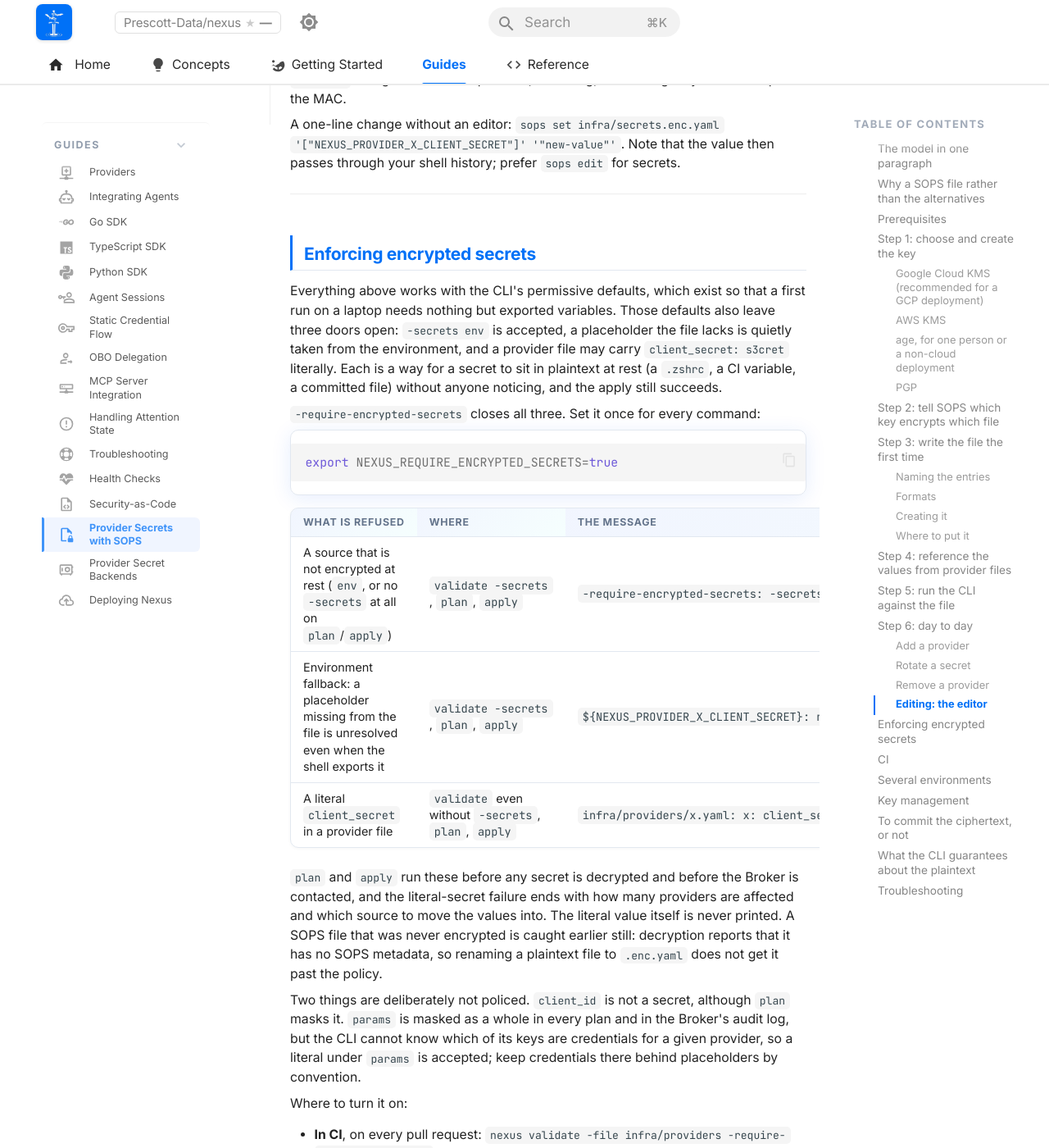
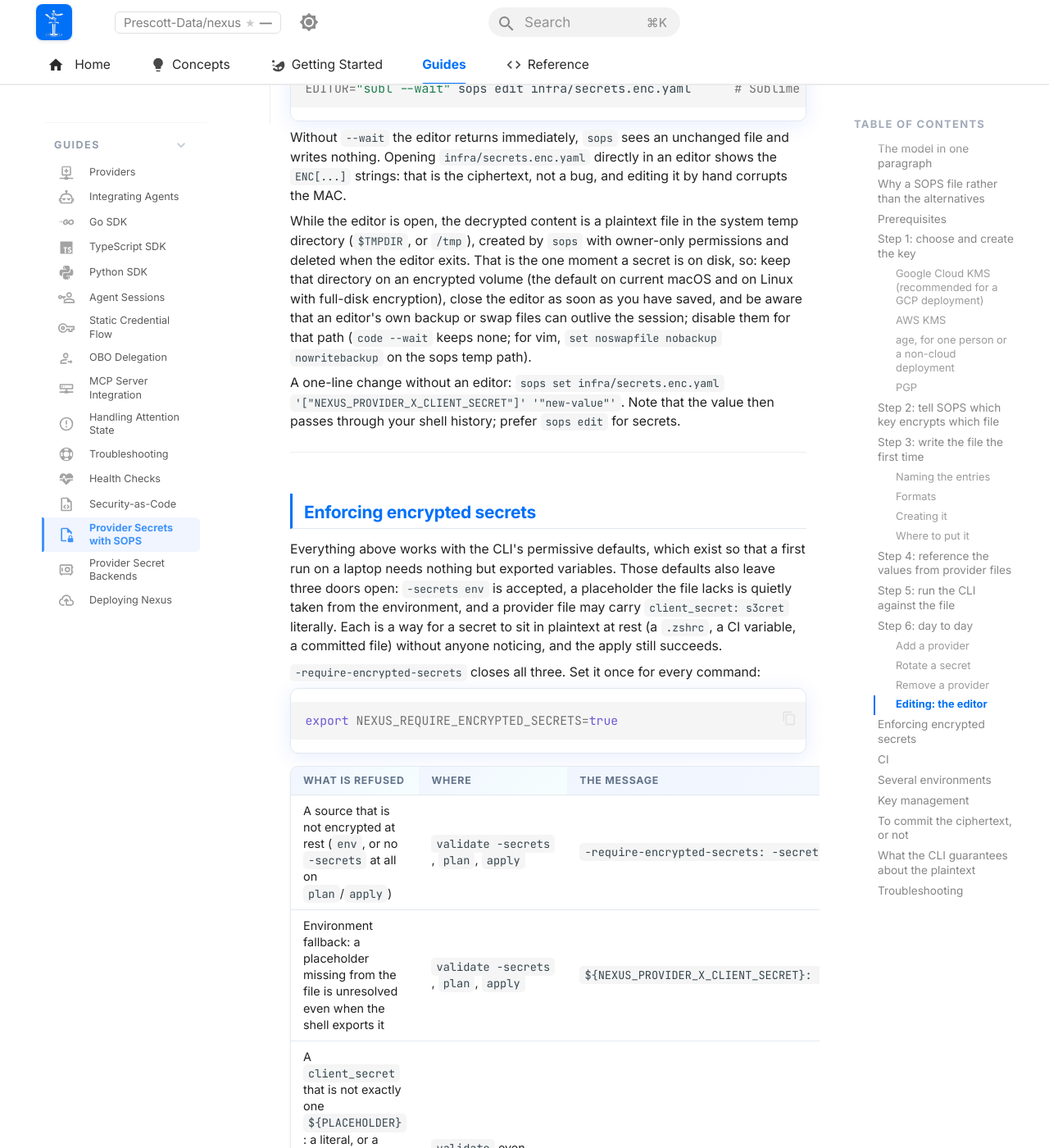
Before and after one commit to Prescott-Data/nexus-framework, an MkDocs documentation site: the page built from docs/guides/provider-secrets-with-sops.md, in a window 1280 px wide and 1400 px high, scrolled down 9720 px. Shown: the whole window at 82% size. Built offline with MkDocs 1.6.1 and Material for MkDocs 9.7.7, drawn with Linux system fonts in a browser that asks for light colours; comment, search, counter and statistics services are not loaded; some of the changed text lies outside the part shown.

Commit message:
cli: client_secret must be exactly one placeholder; docs state the transient plaintext files and the policy's scope
Copilot review: a literal with a placeholder mixed in (hunter2-${X})
passed the contains-${ check and is the whole secret once X is empty, so
the rule is now an exact-match on one placeholder. The guide no longer
says plaintext is never on disk: sops edit and the first encrypt use a
transient owner-only temp file, and the text says so and what to do about
it. The policy is described as three rules, with params explicitly outside
it, everywhere it is summarised.

````diff
--- a/docs/guides/provider-secrets-with-sops.md
+++ b/docs/guides/provider-secrets-with-sops.md
@@ -12,7 +12,7 @@
 
 ## The model in one paragraph
 
-Provider files say **which** secrets a provider needs, as `${PLACEHOLDER}` references and nothing else. One [SOPS](https://github.com/getsops/sops) file holds **the values**, every one encrypted with a key you control (Google Cloud KMS, AWS KMS, age or PGP). `nexus plan` and `nexus apply` decrypt that file in memory, substitute the values into the manifest, and send the result to the Broker, which stores each secret in its own vault or [secret backend](provider-secret-backends.md). The plaintext exists in three places only: in the provider's console when you copy it, in your editor while `sops edit` is open, and in the CLI's memory for the length of a run. Nothing on disk, in git, in a shell profile or in a CI log ever holds a secret.
+Provider files say **which** secrets a provider needs, as `${PLACEHOLDER}` references and nothing else. One [SOPS](https://github.com/getsops/sops) file holds **the values**, every one encrypted with a key you control (Google Cloud KMS, AWS KMS, age or PGP). `nexus plan` and `nexus apply` decrypt that file in memory, substitute the values into the manifest, and send the result to the Broker, which stores each secret in its own vault or [secret backend](provider-secret-backends.md). The plaintext then exists only transiently: in the provider's console when you copy it; in a temporary file that `sops edit` (and the first-time encrypt in Step 3) creates with owner-only permissions and removes when the editor closes; and in the CLI's memory for the length of a run. The CLI itself never writes plaintext to disk, and nothing in git, in a shell profile or in a CI log ever holds a secret. Disk controls on the editing machine still matter for those transient files: full-disk encryption, and a temp directory you control.
 
 ```
 infra/
@@ -173,7 +173,7 @@
 
 ### Creating it
 
-Never write the plaintext inside the repository, even for a moment: an editor backup, a crash or a stray `git add -A` is how a plaintext file gets committed. Write it in a private temporary directory and encrypt from there:
+Never write the plaintext inside the repository, even for a moment: an editor backup, a crash or a stray `git add -A` is how a plaintext file gets committed. Write it in a private temporary directory (owner-only, on an encrypted volume), encrypt from there, and remove the directory in the same breath:
 
 ```bash
 TMP="$(mktemp -d)" && chmod 700 "$TMP"
@@ -306,6 +306,8 @@
 
 Without `--wait` the editor returns immediately, `sops` sees an unchanged file and writes nothing. Opening `infra/secrets.enc.yaml` directly in an editor shows the `ENC[...]` strings: that is the ciphertext, not a bug, and editing it by hand corrupts the MAC.
 
+While the editor is open, the decrypted content is a plaintext file in the system temp directory (`$TMPDIR`, or `/tmp`), created by `sops` with owner-only permissions and deleted when the editor exits. That is the one moment a secret is on disk, so: keep that directory on an encrypted volume (the default on current macOS and on Linux with full-disk encryption), close the editor as soon as you have saved, and be aware that an editor's own backup or swap files can outlive the session; disable them for that path (`code --wait` keeps none; for vim, `set noswapfile nobackup nowritebackup` on the sops temp path).
+
 A one-line change without an editor: `sops set infra/secrets.enc.yaml '["NEXUS_PROVIDER_X_CLIENT_SECRET"]' '"new-value"'`. Note that the value then passes through your shell history; prefer `sops edit` for secrets.
 
 ---
@@ -324,11 +326,11 @@
 |---|---|---|
 | A source that is not encrypted at rest (`env`, or no `-secrets` at all on `plan`/`apply`) | `validate -secrets`, `plan`, `apply` | `-require-encrypted-secrets: -secrets is "env", which is not encrypted at rest; use sops:<path> or gcp-secret-manager:<project>` |
 | Environment fallback: a placeholder missing from the file is unresolved even when the shell exports it | `validate -secrets`, `plan`, `apply` | `${NEXUS_PROVIDER_X_CLIENT_SECRET}: not found (looked for key NEXUS_PROVIDER_X_CLIENT_SECRET in infra/secrets.enc.yaml)`, with no "then environment variable" clause |
-| A literal `client_secret` in a provider file | `validate` even without `-secrets`, `plan`, `apply` | `infra/providers/x.yaml: x: client_secret: literal value in the manifest; -require-encrypted-secrets needs a ${PLACEHOLDER} resolved from the encrypted source` |
+| A `client_secret` that is not exactly one `${PLACEHOLDER}`: a literal, or a literal with a placeholder mixed in (`hunter2-${X}` is the whole secret once `X` resolves to nothing) | `validate` even without `-secrets`, `plan`, `apply` | `infra/providers/x.yaml: x: client_secret: not exactly one ${PLACEHOLDER}; -require-encrypted-secrets refuses a literal or partly literal value in the manifest` |
 
 `plan` and `apply` run these before any secret is decrypted and before the Broker is contacted, and the literal-secret failure ends with how many providers are affected and which source to move the values into. The literal value itself is never printed. A SOPS file that was never encrypted is caught earlier still: decryption reports that it has no SOPS metadata, so renaming a plaintext file to `.enc.yaml` does not get it past the policy.
 
-Two things are deliberately not policed. `client_id` is not a secret, although `plan` masks it. `params` is masked as a whole in every plan and in the Broker's audit log, but the CLI cannot know which of its keys are credentials for a given provider, so a literal under `params` is accepted; keep credentials there behind placeholders by convention.
+This is a policy on those three paths, not a scan for secrets. Two things are deliberately not policed. `client_id` is not a secret, although `plan` masks it. `params` is masked as a whole in every plan and in the Broker's audit log, but the CLI cannot know which of its keys are credentials for a given provider, so a literal under `params` is accepted; keep credentials there behind placeholders by convention.
 
 Where to turn it on:
 
@@ -431,7 +433,7 @@
 
 ## What the CLI guarantees about the plaintext
 
-- Decryption happens in memory, through the SOPS library; no temporary file, no subprocess, nothing written to disk.
+- The CLI decrypts in memory, through the SOPS library: no temporary file, no subprocess, nothing written to disk. (`sops edit` is the exception, by design of editing: a transient plaintext temp file that `sops` deletes afterwards, see Step 6.)
 - Only the placeholders the provider files use are taken from the decrypted content; the rest is dropped.
 - `plan` masks `client_secret`, `client_id`, the whole of `params`, and every other field that held a placeholder in the manifest, on both sides of a diff, as `*** → ***`.
 - Every validation message is passed through a redaction step that replaces any resolved value with its placeholder, including values a YAML decoder would otherwise quote in a type error and quoted scalars it would truncate.
````
Also changed, not shown: docs/CHANGELOG.md (+1 -1 lines), docs/guides/security-as-code.md (+2 -2 lines), docs/reference/cli.md (+3 -3 lines), 4 other files.
